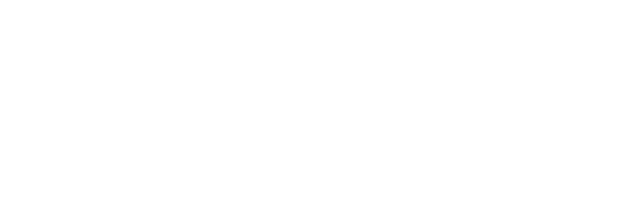
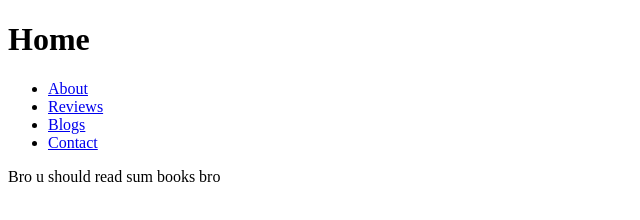
Before and after one commit to Pauipaopao/Slutprojekt, a plain HTML site: page index.html in a window 1280 px wide. Shown: the whole page, without its empty margins (0-640 px from the left). Drawn offline with Linux system fonts and the light colour scheme.

Commit message:
Add files via upload

```diff
--- a/index.html
+++ b/index.html
@@ -1,7 +1,18 @@
 <!DOCTYPE html>
 <html>
-<title></title>
+    <head>
+        <title>Blog</title>
+    </head>
 <body>
-
+    <h1>Home</h1>
+    <div id="mysidenav" class="sidenav">
+        <ul>
+            <li><a href="about.html" id="about">About</a></li>
+            <li><a href="reviews.html" id="reviews">Reviews</a></li>
+            <li><a href="blogs.html" id="blogs">Blogs</a></li>
+            <li><a href="contact.html" id="contact">Contact</a></li>
+        </ul>
+    </div>
+    <p>Bro u should read sum books bro</p>
 </body>
 </html>
```
Also changed, not shown: about.html (added, +2 -0 lines), blogs.html (added, +4 -0 lines), contact.html (added, +4 -0 lines), reviews.html (added, +4 -0 lines).
